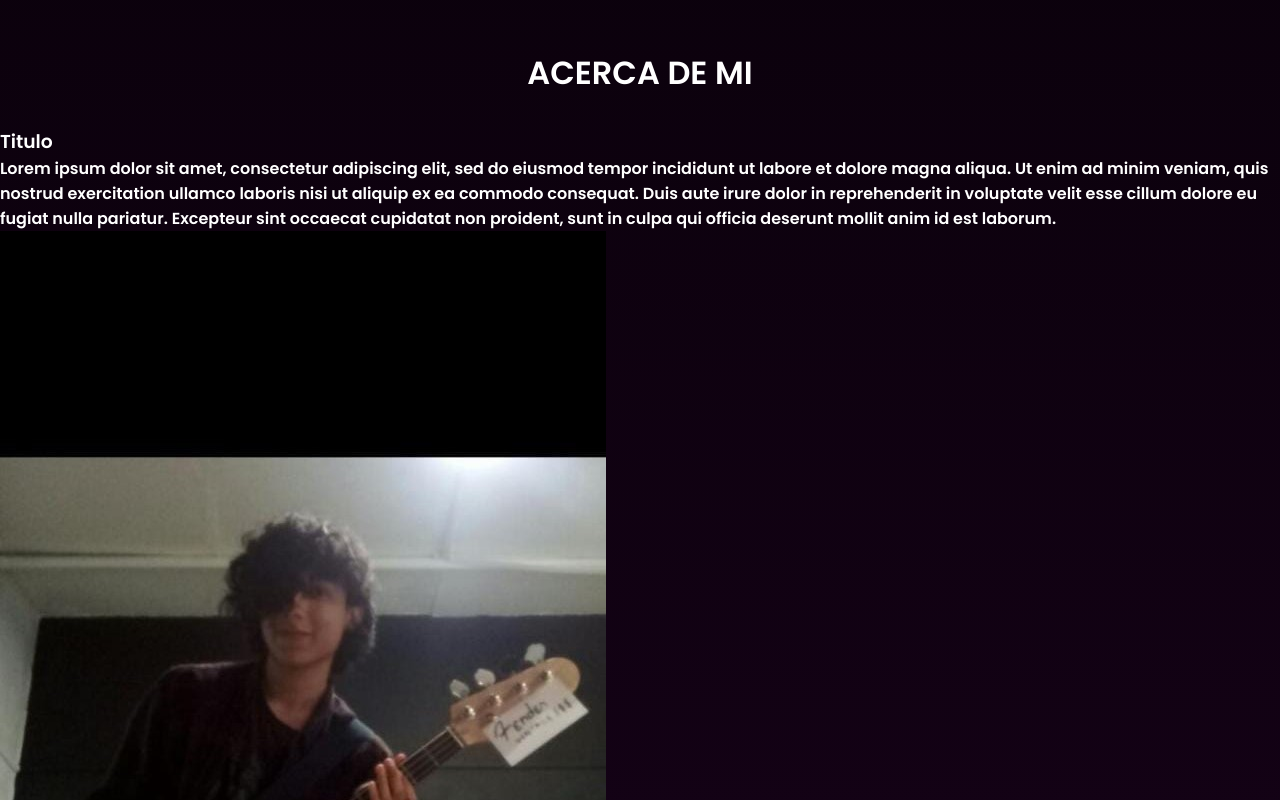
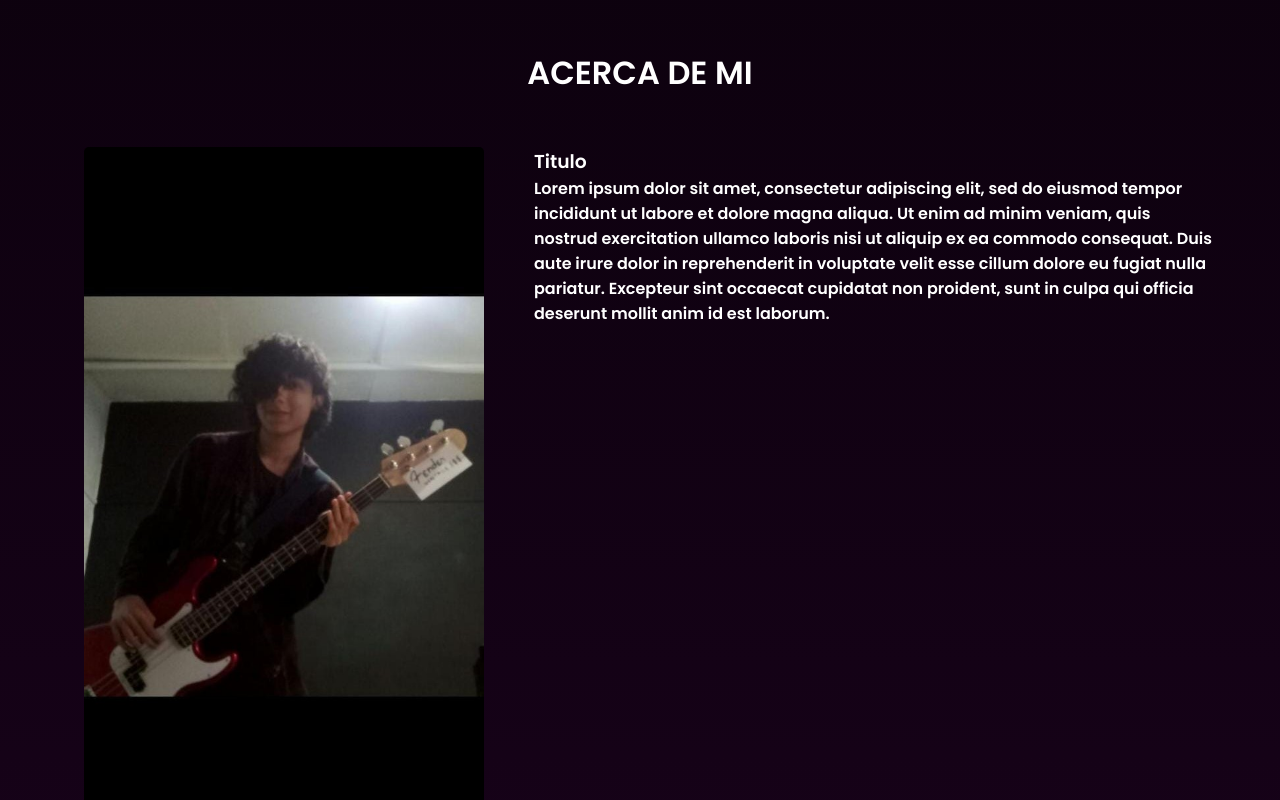
Before and after one commit to JonyHuergo/jhuergo2, a Next.js app: page / in a window 1280 px wide. Shown: the part 2100-2900 px from the top of the page. Built offline with nearby package versions, Linux system fonts and the light colour scheme.

Commit message:
Style about content

```diff
--- a/components/About.tsx
+++ b/components/About.tsx
@@ -4,16 +4,16 @@ const About = () => {
     return (
         <section id="about" className={styles.about}>
             <h2>ACERCA DE MI</h2>
-            <div>
-                <div>
+            <div className={styles.aboutInfoContainer}>
+                <div className={styles.aboutPhotoContainer}>
+                    <img className={styles.photo} src="me.jpg" alt="photo" />
+                </div>
+                <div className={styles.aboutTextContainer}>
                     <h3>Titulo</h3>
                     <p>Lorem ipsum dolor sit amet, consectetur adipiscing elit, sed do eiusmod tempor incididunt ut labore et dolore magna aliqua.
                         Ut enim ad minim veniam, quis nostrud exercitation ullamco laboris nisi ut aliquip ex ea commodo consequat.
                         Duis aute irure dolor in reprehenderit in voluptate velit esse cillum dolore eu fugiat nulla pariatur.
                         Excepteur sint occaecat cupidatat non proident, sunt in culpa qui officia deserunt mollit anim id est laborum.</p>
-                </div>
-                <div>
-                    <img src="me.jpg" className="photo" alt="photo" />
                 </div>
             </div>
         </section>
--- a/styles/About.module.css
+++ b/styles/About.module.css
@@ -7,3 +7,25 @@
     text-align: center;
     margin-bottom: 30px;
 }
+
+.aboutInfoContainer {
+    margin: 50px auto;
+    width: 90%;
+    display: flex;
+    gap: 30px;
+    justify-content: space-evenly;
+}
+
+.aboutPhotoContainer {
+    padding: 0 20px;
+}
+
+.aboutTextContainer {
+    flex-grow: 1;
+}
+
+.photo {
+    width: 400px;
+    margin: 0 auto;
+    border-radius: 5px;
+}
```
